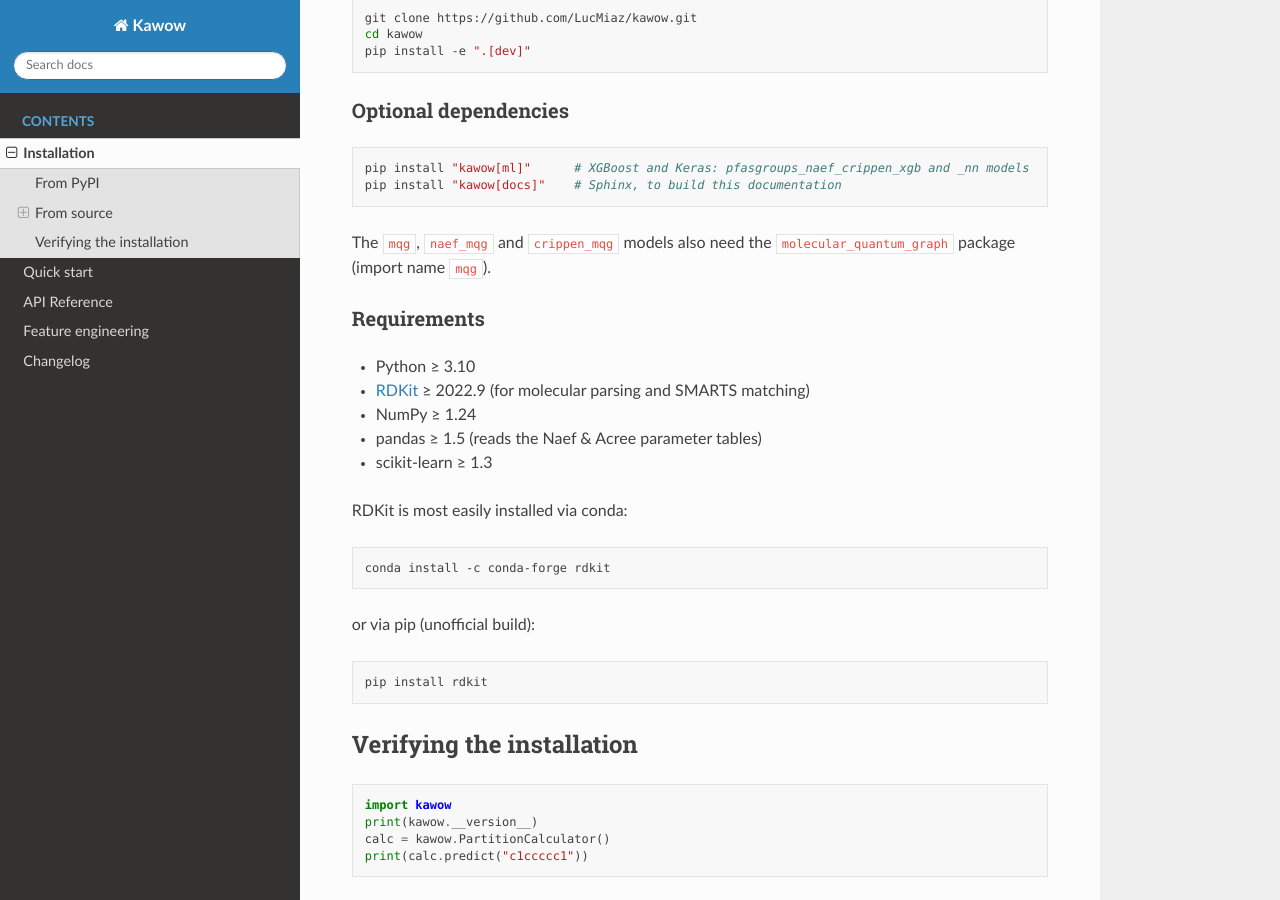
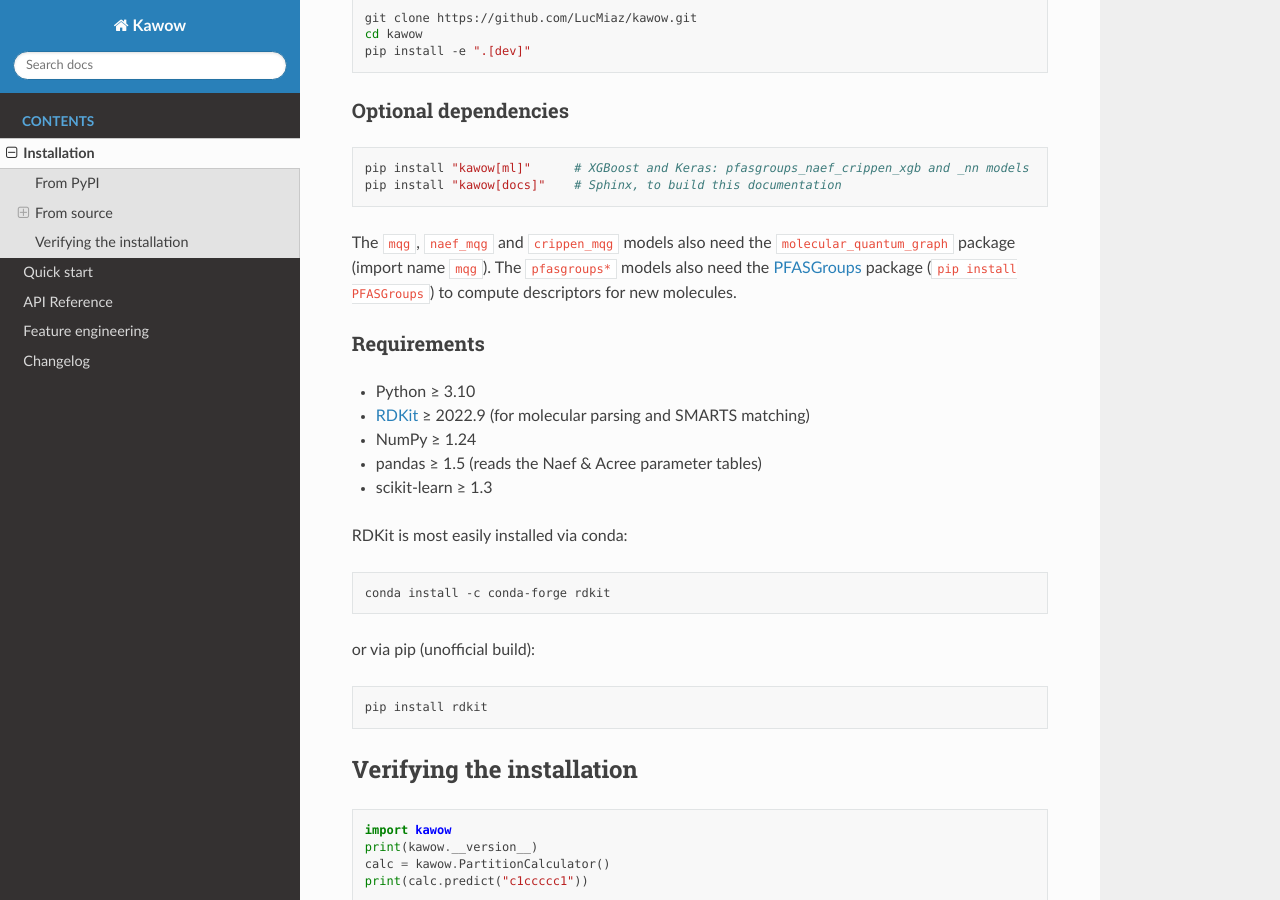
Before and after one commit to LucMiaz/kawow, a Sphinx documentation site: the page built from docs/installation.md, in a window 1280 px wide and 900 px high, scrolled down 342 px. Built offline with Sphinx 7.4.7 and the Read the Docs theme 3.1.0, drawn with Linux system fonts in a browser that asks for light colours.

Commit message:
docs: note that pfasgroups* models need the PFASGroups package
Co-Authored-By: Claude Opus 5.5 <noreply@anthropic.com>
Claude-Session: https://claude.ai/code/session_014j8ZoVvEzHNxr7be91LsH5

````diff
--- a/docs/installation.md
+++ b/docs/installation.md
@@ -22,6 +22,7 @@ pip install "kawow[docs]"    # Sphinx, to build this documentation
 ```
 
 The `mqg`, `naef_mqg` and `crippen_mqg` models also need the `molecular_quantum_graph` package (import name `mqg`).
+The `pfasgroups*` models also need the [PFASGroups](https://github.com/LucMiaz/PFASGroups) package (`pip install PFASGroups`) to compute descriptors for new molecules.
 
 ### Requirements
 
````
